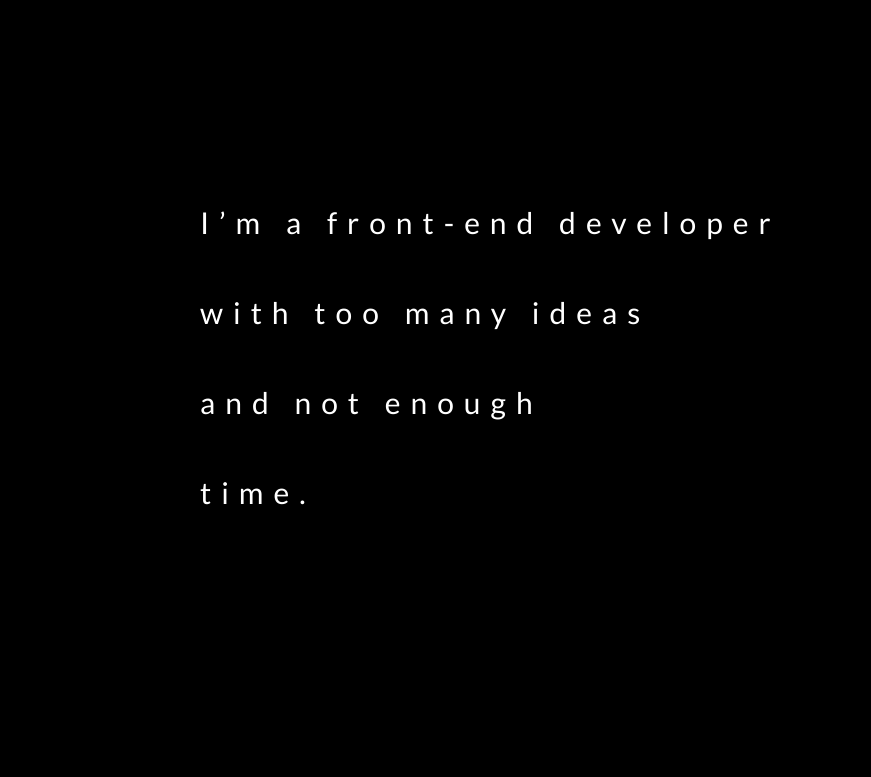
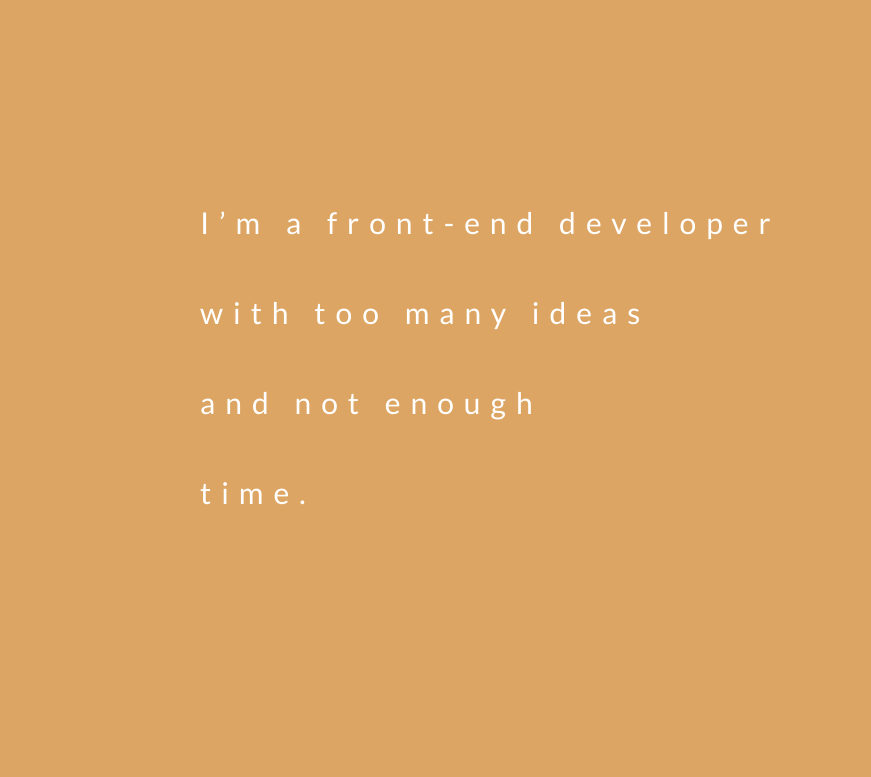
Before and after one commit to ryanfleming99/Website, a website: page index.html in a window 1280 px wide. Shown: the part 185-962 px from the top of the page, without its empty margins (200-1071 px from the left). Drawn offline with nearby package versions, Linux system fonts and the light colour scheme.

Commit message:
bg-color update

```diff
--- a/stylesheet.css
+++ b/stylesheet.css
@@ -1,7 +1,7 @@
 * {
   margin: 0;
   padding: 0;
-  background-color: black;
+  background-color: #dda564;
   font-family: Lato, sans-serif;
 }
 
```
